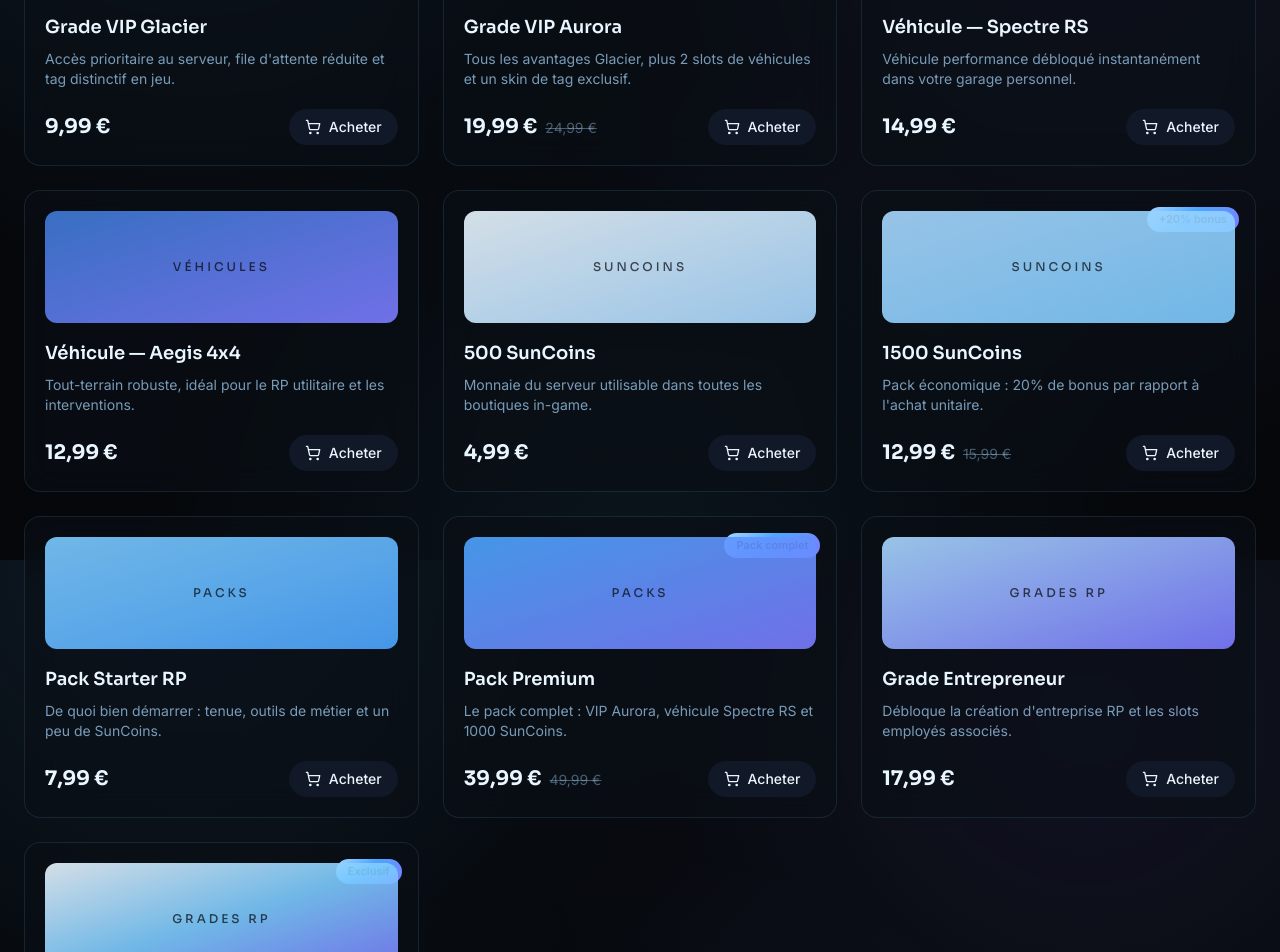
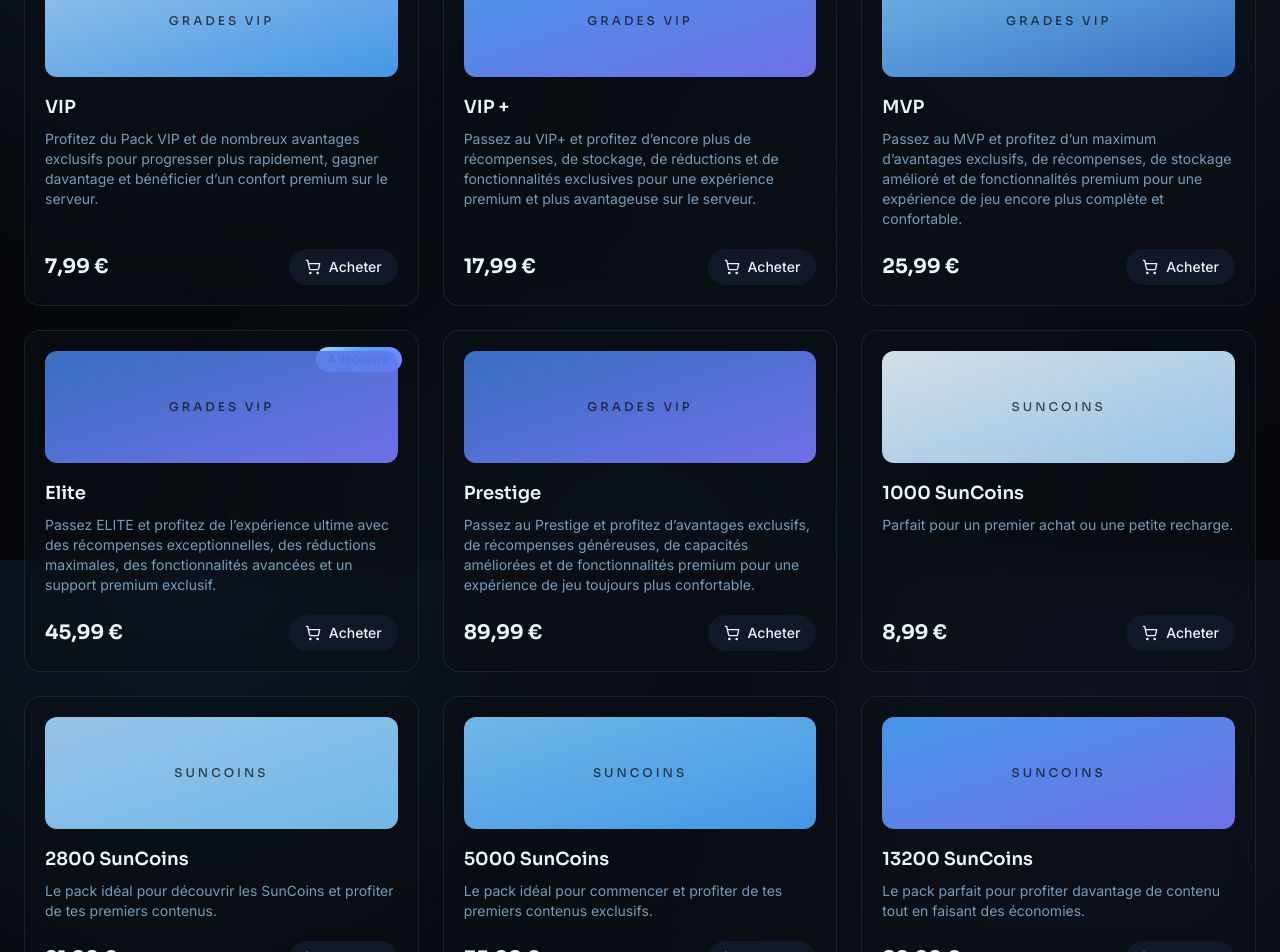
Before and after one commit to blue-creator189/Store, a Next.js app: page / in a window 1280 px wide. Shown: the part 1840-2792 px from the top of the page. Built offline with nearby package versions, Linux system fonts and the light colour scheme.

Commit message:
Update products.ts

```diff
--- a/data/products.ts
+++ b/data/products.ts
@@ -7,96 +7,96 @@ import { Product } from "@/types";
  */
 export const products: Product[] = [
   {
-    id: "vip-glacier",
-    name: "Grade VIP Glacier",
-    description: "Accès prioritaire au serveur, file d'attente réduite et tag distinctif en jeu.",
-    price: 9.99,
+    id: "vip",
+    name: "VIP",
+    description: "Profitez du Pack VIP et de nombreux avantages exclusifs pour progresser plus rapidement, gagner davantage et bénéficier d’un confort premium sur le serveur.",
+    price: 7.99,
     category: "vip",
     featured: true,
-    badge: "Populaire",
+    badge: "Pour débuter",
     gradient: "from-sun-frost to-sun-azure",
   },
   {
-    id: "vip-aurora",
-    name: "Grade VIP Aurora",
-    description: "Tous les avantages Glacier, plus 2 slots de véhicules et un skin de tag exclusif.",
-    price: 19.99,
-    oldPrice: 24.99,
+    id: "vip+",
+    name: "VIP +",
+    description: "Passez au VIP+ et profitez d’encore plus de récompenses, de stockage, de réductions et de fonctionnalités exclusives pour une expérience premium et plus avantageuse sur le serveur.",
+    price: 17.99,
     category: "vip",
     featured: true,
     badge: "Meilleure offre",
     gradient: "from-sun-azure to-sun-violet",
   },
   {
-    id: "vehicule-spectre",
-    name: "Véhicule — Spectre RS",
-    description: "Véhicule performance débloqué instantanément dans votre garage personnel.",
-    price: 14.99,
-    category: "vehicules",
+    id: "mvp",
+    name: "MVP",
+    description: "Passez au MVP et profitez d’un maximum d’avantages exclusifs, de récompenses, de stockage amélioré et de fonctionnalités premium pour une expérience de jeu encore plus complète et confortable.",
+    price: 25.99,
+    category: "vip",
     featured: true,
+    badge: "Populaire",
     gradient: "from-sun-sky to-sun-deep",
   },
   {
-    id: "vehicule-aegis",
-    name: "Véhicule — Aegis 4x4",
-    description: "Tout-terrain robuste, idéal pour le RP utilitaire et les interventions.",
-    price: 12.99,
-    category: "vehicules",
+    id: "elite",
+    name: "Elite",
+    description: "Passez ELITE et profitez de l’expérience ultime avec des récompenses exceptionnelles, des réductions maximales, des fonctionnalités avancées et un support premium exclusif.",
+    price: 45.99,
+    category: "vip",
+    featured: true,
+    badge: "A découvrir",
     gradient: "from-sun-deep to-sun-violet",
   },
   {
-    id: "suncoins-500",
-    name: "500 SunCoins",
-    description: "Monnaie du serveur utilisable dans toutes les boutiques in-game.",
-    price: 4.99,
+    id: "prestige",
+    name: "Prestige",
+    description: "Passez au Prestige et profitez d’avantages exclusifs, de récompenses généreuses, de capacités améliorées et de fonctionnalités premium pour une expérience de jeu toujours plus confortable.",
+    price: 89.99,
+    category: "vip",
+    featured: true,
+    gradient: "from-sun-deep to-sun-violet",
+  },
+  {
+    id: "suncoins-1000",
+    name: "1000 SunCoins",
+    description: "Parfait pour un premier achat ou une petite recharge.",
+    price: 8.99,
     category: "suncoins",
     gradient: "from-sun-ice to-sun-frost",
   },
   {
-    id: "suncoins-1500",
-    name: "1500 SunCoins",
-    description: "Pack économique : 20% de bonus par rapport à l'achat unitaire.",
-    price: 12.99,
-    oldPrice: 15.99,
+    id: "suncoins-2800",
+    name: "2800 SunCoins",
+    description: "Le pack idéal pour découvrir les SunCoins et profiter de tes premiers contenus.",
+    price: 21.99,
     category: "suncoins",
     featured: true,
-    badge: "+20% bonus",
     gradient: "from-sun-frost to-sun-sky",
   },
   {
-    id: "pack-starter",
-    name: "Pack Starter RP",
-    description: "De quoi bien démarrer : tenue, outils de métier et un peu de SunCoins.",
-    price: 7.99,
-    category: "packs",
+    id: "suncoins-5000",
+    name: "5000 SunCoins",
+    description: "Le pack idéal pour commencer et profiter de tes premiers contenus exclusifs.",
+    price: 35.99,
+    category: "suncoins",
+    featured: true,
     gradient: "from-sun-sky to-sun-azure",
   },
   {
-    id: "pack-premium",
-    name: "Pack Premium",
-    description: "Le pack complet : VIP Aurora, véhicule Spectre RS et 1000 SunCoins.",
-    price: 39.99,
-    oldPrice: 49.99,
-    category: "packs",
+    id: "suncoins-13200",
+    name: "13200 SunCoins",
+    description: "Le pack parfait pour profiter davantage de contenu tout en faisant des économies.",
+    price: 89.99,
+    category: "suncoins",
     featured: true,
-    badge: "Pack complet",
     gradient: "from-sun-azure to-sun-violet",
   },
   {
-    id: "grade-entrepreneur",
-    name: "Grade Entrepreneur",
-    description: "Débloque la création d'entreprise RP et les slots employés associés.",
-    price: 17.99,
-    category: "grades",
+    id: "suncoins-30000",
+    name: "30000 Suncoins",
+    description: "Le pack idéal pour les plus actifs. Plus de SunCoins, plus de contenu, plus de plaisir !",
+    price: 199.99,
+    category: "suncoins",
+    featured: true,
     gradient: "from-sun-frost to-sun-violet",
   },
-  {
-    id: "grade-legende",
-    name: "Grade Légende",
-    description: "Statut ultime : accès à tous les métiers, garage étendu et support prioritaire.",
-    price: 29.99,
-    category: "grades",
-    badge: "Exclusif",
-    gradient: "from-sun-ice via-sun-sky to-sun-violet",
-  },
 ];
```
